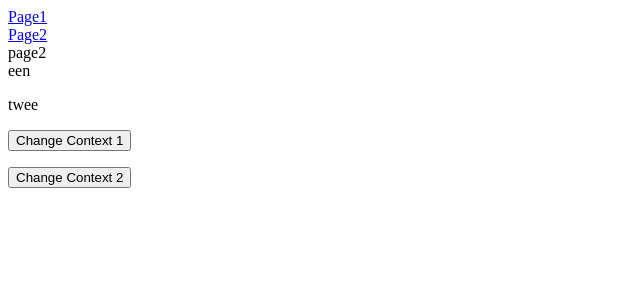
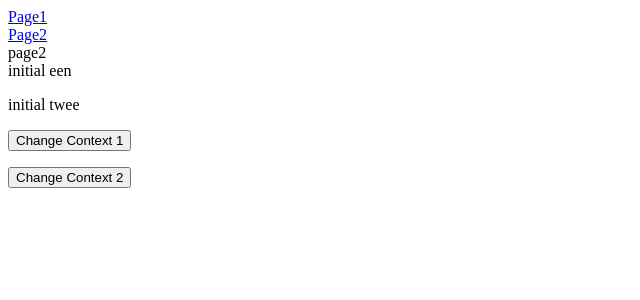
Before and after one commit to RichardVanMaaren/react-ts-context-example, a React (Create React App) app: page / in a window 1280 px wide. Shown: the top 300 px of the page, without its empty margins (0-640 px from the left). Built offline with nearby package versions, Linux system fonts and the light colour scheme.

Commit message:
1 file modified

```diff
--- a/App.tsx
+++ b/App.tsx
@@ -6,8 +6,8 @@ import Page2 from './page2';
 import UserContext from './context';
 
 function App() {
-  const [context, setContext] = useState('een');
-  const [context2, setContext2] = useState('twee');
+  const [context, setContext] = useState('initial een');
+  const [context2, setContext2] = useState('initial twee');
 
   return (
     <div>
```
